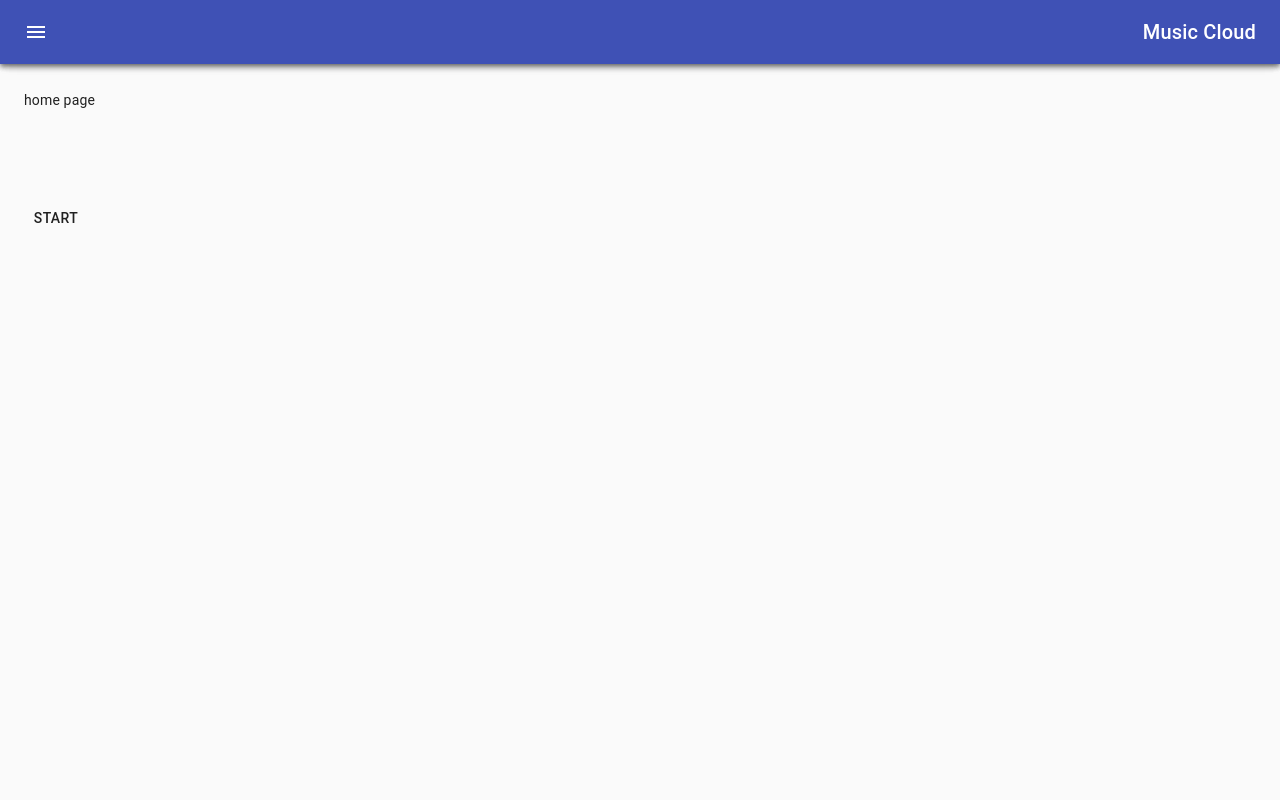
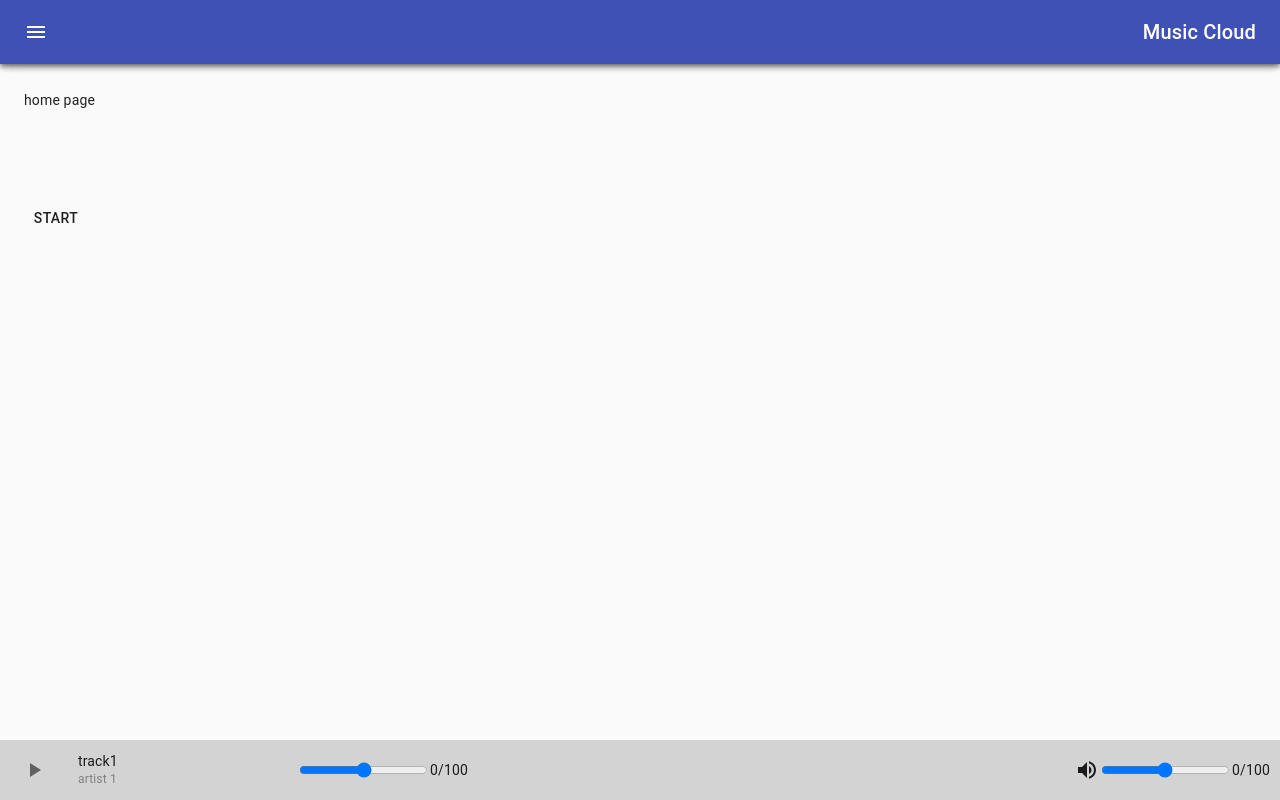
Before and after one commit to morqan/music_platform_client, a Next.js app: page / in a window 1280 px wide. Built offline with nearby package versions, Linux system fonts and the light colour scheme.

Commit message:
add player

```diff
--- /dev/null
+++ b/components/Player.tsx
@@ -0,0 +1,27 @@
+import React from 'react';
+import {Pause, PlayArrow, VolumeUp} from "@material-ui/icons";
+import {Grid, IconButton} from "@material-ui/core";
+import styles from '../styles/Player.module.scss'
+import {ITrack} from "../types/track";
+import TrackProgress from "./TrackProgress";
+
+const Player = () => {
+    let active = false
+    const track: ITrack =   { _id: '1', name: 'track1', artist: 'artist 1', text: 'text 1', listens: 1 , audio:'http://localhost:5000/audio/', picture:'http://localhost:5000/image/f3610e2e-d91f-422b-8416-e0c624e19125.png', comments:[]}
+    return (
+        <div className={styles.player}>
+            <IconButton onClick={e => e.stopPropagation()}>
+                {active ? <Pause/> : <PlayArrow/>}
+            </IconButton>
+            <Grid direction='column' container style={{width: 199, margin: '0 20px'}}>
+                <div>{track.name}</div>
+                <div style={{fontSize:12, color: 'gray'}}>{track.artist}</div>
+            </Grid>
+            <TrackProgress left={0} right={100} onChange={() => ({}) }/>
+            <VolumeUp style={{marginLeft: 'auto'}}/>
+            <TrackProgress left={0} right={100} onChange={() => ({}) }/>
+        </div>
+    );
+};
+
+export default Player;
--- /dev/null
+++ b/components/TrackProgress.tsx
@@ -0,0 +1,17 @@
+import React from 'react';
+interface TrackProgressProps {
+    left: number;
+    right: number;
+    onChange: (e) => void
+}
+
+const TrackProgress: React.FC<TrackProgressProps> = ({left,right, onChange}) => {
+    return (
+        <div style={{display: "flex"}}>
+            <input type="range" min={left} max={right} onChange={onChange}/>
+            <div>{left}/{right}</div>
+        </div>
+    );
+};
+
+export default TrackProgress;
--- a/layouts/MainLayouts.tsx
+++ b/layouts/MainLayouts.tsx
@@ -1,11 +1,13 @@
 import React from 'react';
 import Navbar from "../components/Navbar";
+import Player from "../components/Player";
 
 const MainLayouts: React.FC = ({children}) => {
     return (
         <>
             <Navbar/>
             {children}
+            <Player/>
         </>
     );
 };
--- a/package.json
+++ b/package.json
@@ -12,9 +12,14 @@
     "@material-ui/icons": "^4.11.2",
     "@types/node": "^14.14.36",
     "@types/react": "^17.0.3",
+    "@types/react-redux": "^7.1.16",
     "next": "10.0.9",
+    "next-redux-wrapper": "^6.0.2",
     "react": "17.0.2",
     "react-dom": "17.0.2",
+    "react-redux": "^7.2.3",
+    "redux": "^4.0.5",
+    "redux-thunk": "^2.3.0",
     "sass": "^1.32.8",
     "typescript": "^4.2.3"
   }
--- /dev/null
+++ b/styles/Player.module.scss
@@ -0,0 +1,10 @@
+.player {
+  height: 60px;
+  width: 100%;
+  position: fixed;
+  bottom: 0;
+  display: flex;
+  align-items: center;
+  padding: 0 10px;
+  background-color: lightgray;
+}
```
Also changed, not shown: components/FileUpload.tsx (added, +25 -0 lines), pages/tracks/create.tsx (+9 -2 lines), store/index.ts (added), store/reducers/index.ts (added), 1 other file (tests, documents, lock files or other folders).
